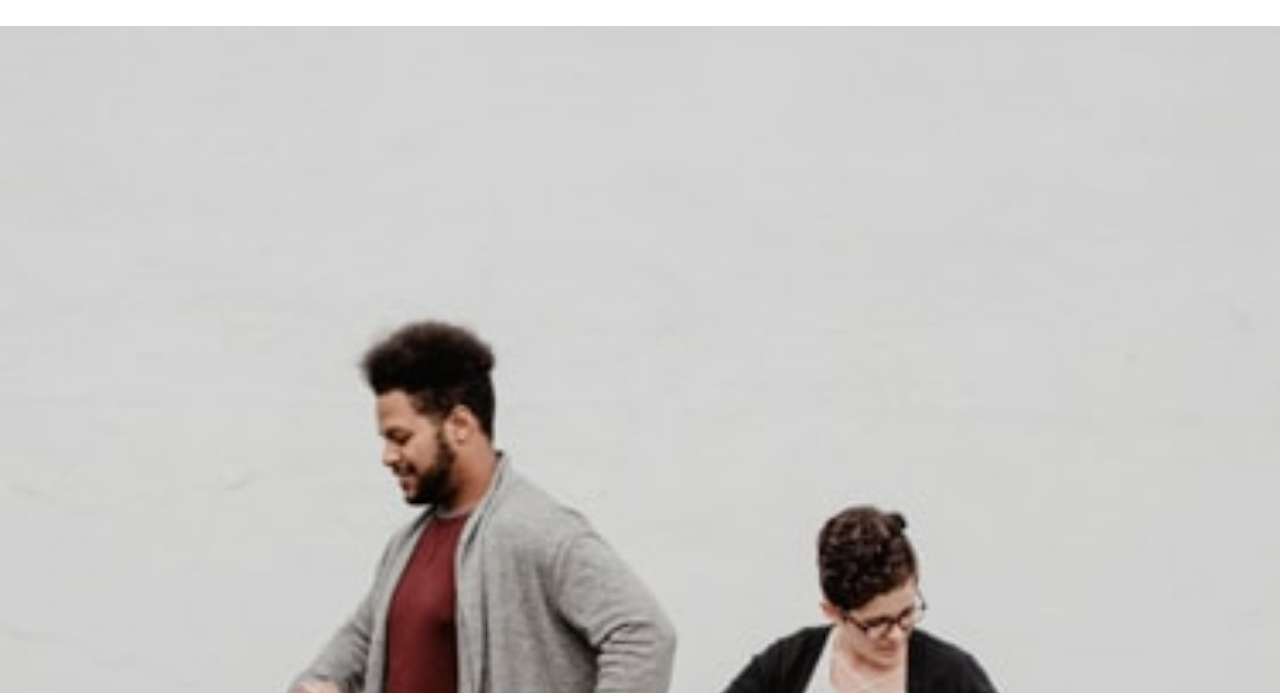
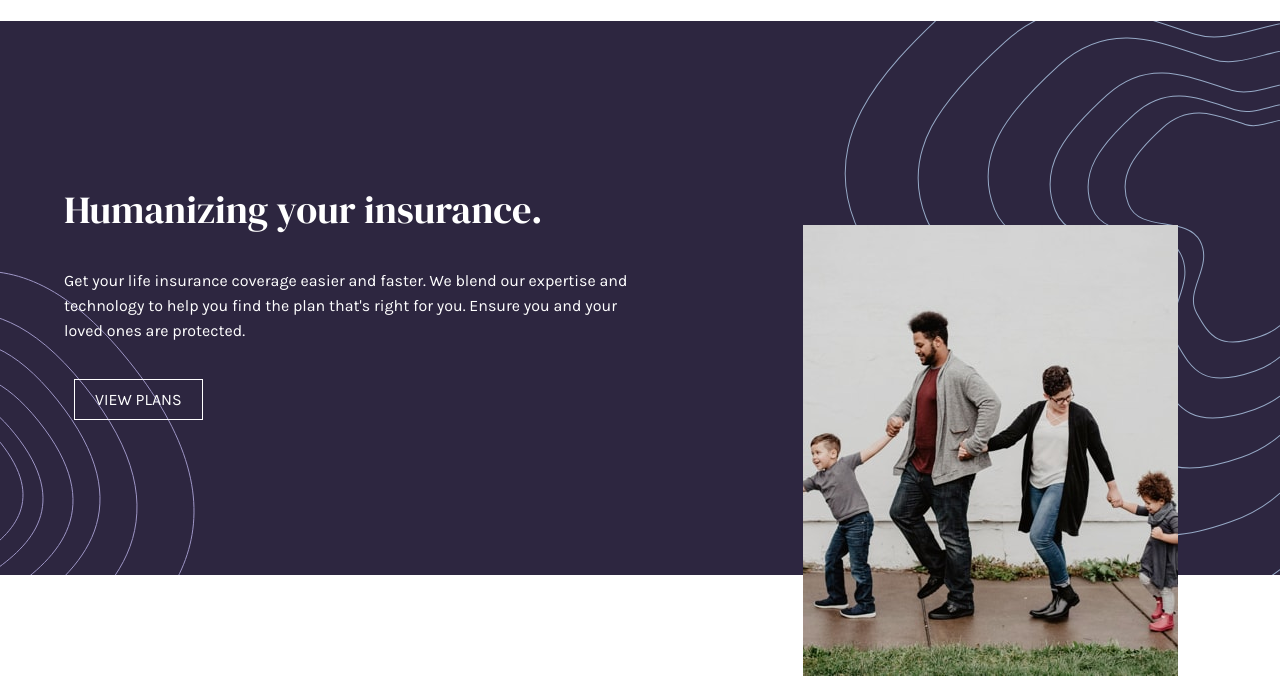
Before and after one commit to J-Guidry/insure_landing_page, a website: page src/index.html in a window 1280 px wide. Shown: the part 107-800 px from the top of the page. Drawn offline with Linux system fonts and the light colour scheme.

Commit message:
desktop banner section styled

```diff
--- a/scss/_banner.scss
+++ b/scss/_banner.scss
@@ -1,3 +1,8 @@
+.banner {
+  display: flex;
+  flex-direction: column;
+}
+
 .heading {
   font-family: $fntfamilyH;
   font-size: 2.4rem;
@@ -17,7 +22,6 @@
   background-image: url("images/bg-pattern-intro-left-mobile.svg"),
     url("images/bg-pattern-intro-right-mobile.svg");
   background-repeat: no-repeat;
-  //background-size: cover;
   background-position: top left, bottom -60% right;
   background-color: $drkviolet;
   color: white;
@@ -31,4 +35,31 @@
   margin-top: 30px;
   display: inline-block;
   font-family: $fntfamilyB;
+  color: white;
+  border: 1px solid white;
 }
+
+@media screen and (min-width: 950px) {
+  .banner {
+    flex-direction: column-reverse;
+  }
+
+  .intro {
+    text-align: left;
+    background-image: url("images/bg-pattern-intro-left-desktop.svg"),
+      url("images/bg-pattern-intro-right-desktop.svg");
+    background-repeat: no-repeat;
+    background-position: bottom -200px left, top right;
+  }
+
+  .img-container {
+    align-self: end;
+    margin-right: 8%;
+    margin-top: -350px;
+    z-index: 1;
+  }
+
+  .paragraph {
+    width: 50%;
+  }
+}
```
Also changed, not shown: src/style.css.
